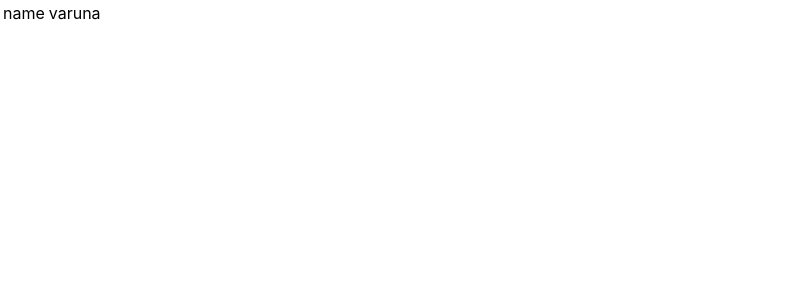
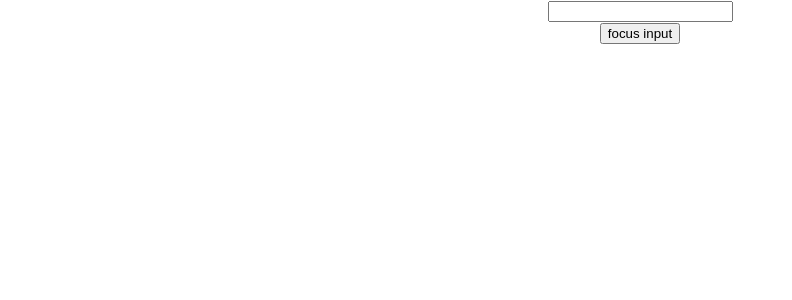
Before and after one commit to varunapriya360/reacttt, a React (Create React App) app in the folder example/: page / in a window 1280 px wide. Shown: the top 300 px of the page, without its empty margins (0-792 px from the left). Built offline with nearby package versions, Linux system fonts and the light colour scheme.

Commit message:
modified:   example/src/App.js 	new file:   example/src/Components/FRinput.js 	new file:   example/src/Components/FRparent.js 	new file:   example/src/Components/ParentRef.js 	modified:   example/src/Components/RefsDemo.js

```diff
--- a/example/src/App.js
+++ b/example/src/App.js
@@ -1,6 +1,9 @@
 import React, { Component } from 'react';
 import './App.css';
-import TableFrag from './Components/TableFrag'
+import FRparent from './Components/FRparent';
+//import RefsDemo from './Components/RefsDemo';
+//import ParentRef from './Components/ParentRef';
+//import TableFrag from './Components/TableFrag'
 //import Form from './Components/Form';
 //import './appStyles.css'
 //import styles from './appStyles.module.css'
@@ -21,7 +24,11 @@
 render() {
   return (
     <div className="App">
-      <TableFrag/>
+      <FRparent/>
+      {/*<ParentRef/>*/}
+      {/*<RefsDemo/>*/}
+      {/*<FRparent />*/}
+      {/*<TableFrag/>*/}
       {/*<Form />*/}
       {/*<h1 className='yes'>okay</h1>*/}
       {/*<h1 className={styles.no}>not okay</h1>*/}
--- /dev/null
+++ b/example/src/Components/FRinput.js
@@ -0,0 +1,19 @@
+import React from 'react'
+
+//function FRinput() {
+ // return (
+   // <div>
+     //   <input type="text"/>
+    //</div>
+  //)
+//}
+
+const FRinput = React.forwardRef((props, ref) => {
+    return (
+        <div>
+            <input type="text" ref={ref}/>
+        </div>
+    )
+})
+
+export default FRinput
--- /dev/null
+++ b/example/src/Components/FRparent.js
@@ -0,0 +1,23 @@
+import React, { Component } from 'react'
+import FRinput from './FRinput'
+
+class FRparent extends Component {
+    constructor(props) {
+      super(props)
+       this.inputRef=React.createRef()
+    }
+
+  clickHandler = () => {
+    this.inputRef.current.focus()
+  }
+
+  render() {
+    return (
+      <div><FRinput ref={this.inputRef}/>
+      <button onClick={this.clickHandler}>focus input</button>
+      </div>
+    )
+  }
+}
+
+export default FRparent
--- /dev/null
+++ b/example/src/Components/ParentRef.js
@@ -0,0 +1,24 @@
+import React, { Component } from 'react'
+import RefsDemo from './RefsDemo'
+
+class ParentRef extends Component {
+    constructor(props) {
+      super(props)
+        this.componentRef=React.createRef()
+    }
+
+    clickHandler = () => {
+        this.componentRef.current.focusInput()
+    }
+
+  render() {
+    return (
+      <div>
+        <RefsDemo ref={this.componentRef}/>
+      <button onClick={this.clickHandler}>focus input</button>
+      </div>
+    )
+  }
+}
+
+export default ParentRef
```
Also changed, not shown: example/src/Components/RefsDemo.js (+32 -0 lines).
